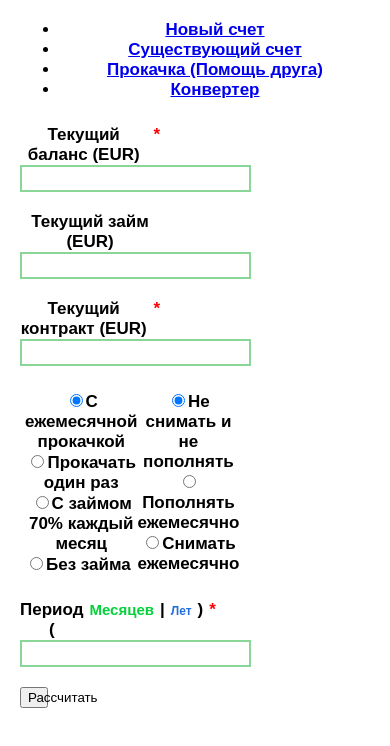
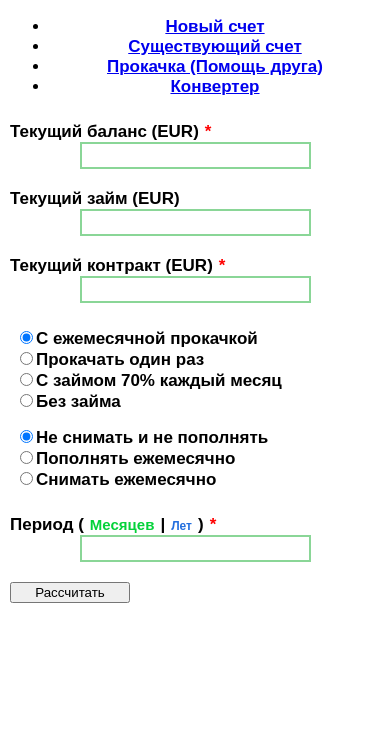
Before and after one commit to vartemiev/vista-calc, a React (Create React App) app: page / in a window 390 px wide. Both pictures are taken after a click on the link "Существующий счет". Shown: the top 746 px of the page. Built offline with nearby package versions, Linux system fonts and the light colour scheme; no server answers; the HTML template or start-up script is replaced by a standard one.

Commit message:
Update styles for mobile devices

```diff
--- a/src/App.css
+++ b/src/App.css
@@ -1,6 +1,6 @@
 .App {
   text-align: center;
-  margin: 20px;
+  margin: 10px;
 }
 
 .required-field {
@@ -11,14 +11,7 @@
   display: flex;
   flex-direction: column;
   margin-top: 25px;
-  width: 40%;
   gap: 20px;
-}
-
-.input-container__label {
-  display: flex;
-  align-items: baseline;
-  gap: 6px;
 }
 
 .cb-rate {
@@ -27,7 +20,68 @@
 
   font-family: 'Montserrat', sans-serif;
   padding-bottom: 10px;
-  font-size: 16px;
+  font-size: 12px;
+}
+
+.Radio-group {
+  display: grid;
+  justify-content: start;
+  align-items: start;
+  padding: 5px;
+  gap: 15px;
+}
+
+.Radio-group__block {
+  display: grid;
+  justify-items: start;
+}
+
+.Radio-group__item {
+  display: flex;
+  align-items: center;
+  gap: 4px;
+}
+
+.calc-btn {
+  width: 120px;
+}
+
+@media (min-width: 670px) {
+  .App {
+    text-align: center;
+    margin: 20px;
+  }
+
+  .tab-content {
+    display: flex;
+    flex-direction: column;
+    margin-top: 25px;
+    width: 620px;
+    gap: 20px;
+  }
+
+  .cb-rate {
+    display: flex;
+    gap: 6px;
+
+    font-family: 'Montserrat', sans-serif;
+    padding-bottom: 10px;
+    font-size: 16px;
+  }
+
+  .Radio-group {
+    display: grid;
+    grid-template-columns: 1fr 1fr;
+    justify-content: start;
+    align-items: start;
+    padding: 5px;
+  }
+}
+
+.input-container__label {
+  display: flex;
+  align-items: baseline;
+  gap: 6px;
 }
 
 .cb-rate__grey {
@@ -48,25 +102,6 @@
   display: flex;
   align-items: center;
   gap: 6px;
-}
-
-.Radio-group {
-  display: grid;
-  grid-template-columns: 1fr 1fr;
-  justify-content: start;
-  align-items: start;
-  padding: 5px;
-}
-
-.Radio-group__block {
-  display: grid;
-  justify-items: start;
-}
-
-.Radio-group__item {
-  display: flex;
-  align-items: center;
-  gap: 4px;
 }
 
 .leverage-result {
--- a/src/pages/Boost.js
+++ b/src/pages/Boost.js
@@ -135,7 +135,7 @@ export const Boost = () => {
 
             </label>
 
-            <button className="btn btn-success" style={{ width: '20%' }} onClick={onCalculateResult}>
+            <button className="btn btn-success calc-btn" onClick={onCalculateResult}>
                 Рассчитать
             </button>
 
--- a/src/pages/CurrentAmount.js
+++ b/src/pages/CurrentAmount.js
@@ -316,7 +316,7 @@ export const CurrentAmount = () => {
                 </div>
             </label>
 
-            <button className="btn btn-success" style={{ width: '20%' }} onClick={onCalculateResult}>
+            <button className="btn btn-success calc-btn" onClick={onCalculateResult}>
                 Рассчитать
             </button>
 
--- a/src/pages/NewAmount.js
+++ b/src/pages/NewAmount.js
@@ -329,7 +329,7 @@ export const NewAmount = () => {
                 </div>
             </label>
 
-            <button className="btn btn-success" style={{ width: '20%' }} onClick={onCalculateResult}>
+            <button className="btn btn-success calc-btn" onClick={onCalculateResult}>
                 Рассчитать
             </button>
 
```
